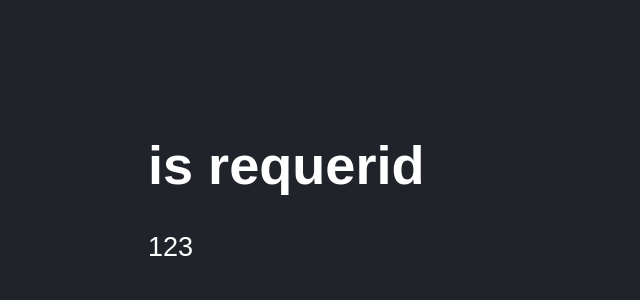
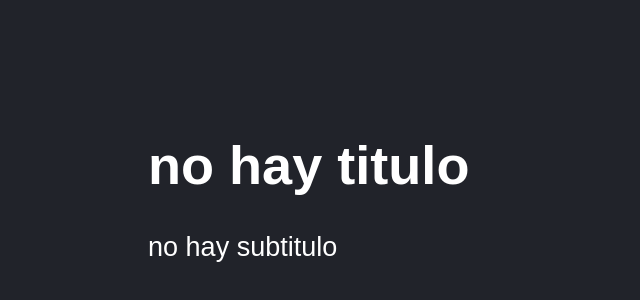
Before and after one commit to EliasCode79/react-apuntes, a React (Vite) app in the folder 03-counter-vite-js/: page / in a window 1280 px wide. Shown: the part 50-350 px from the top of the page, without its empty margins (0-640 px from the left). Built offline with nearby package versions, Linux system fonts and the light colour scheme.

Commit message:
feat: :sparkles: defaultProps, props si no los envia el componente padre

```diff
--- a/03-counter-vite-js/src/FirstComponent.jsx
+++ b/03-counter-vite-js/src/FirstComponent.jsx
@@ -12,5 +12,11 @@ export const FirtsApp = ({ title, subTitle }) => {
 // indicamos q tipos de datos esperamos y si es obligatorio o no
 FirtsApp.propTypes = {
 	title: PropTypes.string.isRequired, // indicamos q es obligatorio q el required.
-	subTitle: PropTypes.number,
+	subTitle: PropTypes.string,
 };
+
+FirtsApp.defaultProps = {
+	name: 'elias franco',
+	title: 'no hay titulo',
+	subTitle: 'no hay subtitulo',
+};
--- a/03-counter-vite-js/src/main.jsx
+++ b/03-counter-vite-js/src/main.jsx
@@ -7,6 +7,6 @@ import './styles.css';
 ReactDOM.createRoot(document.querySelector('#root')).render(
 	<React.StrictMode>
 		{/* normalmente se envia string en la props, si queremos enviar un numero lo hacemos como una expresion de js */}
-		<FirtsApp title='is requerid' subTitle={123} />
+		<FirtsApp />
 	</React.StrictMode>
 );
```
